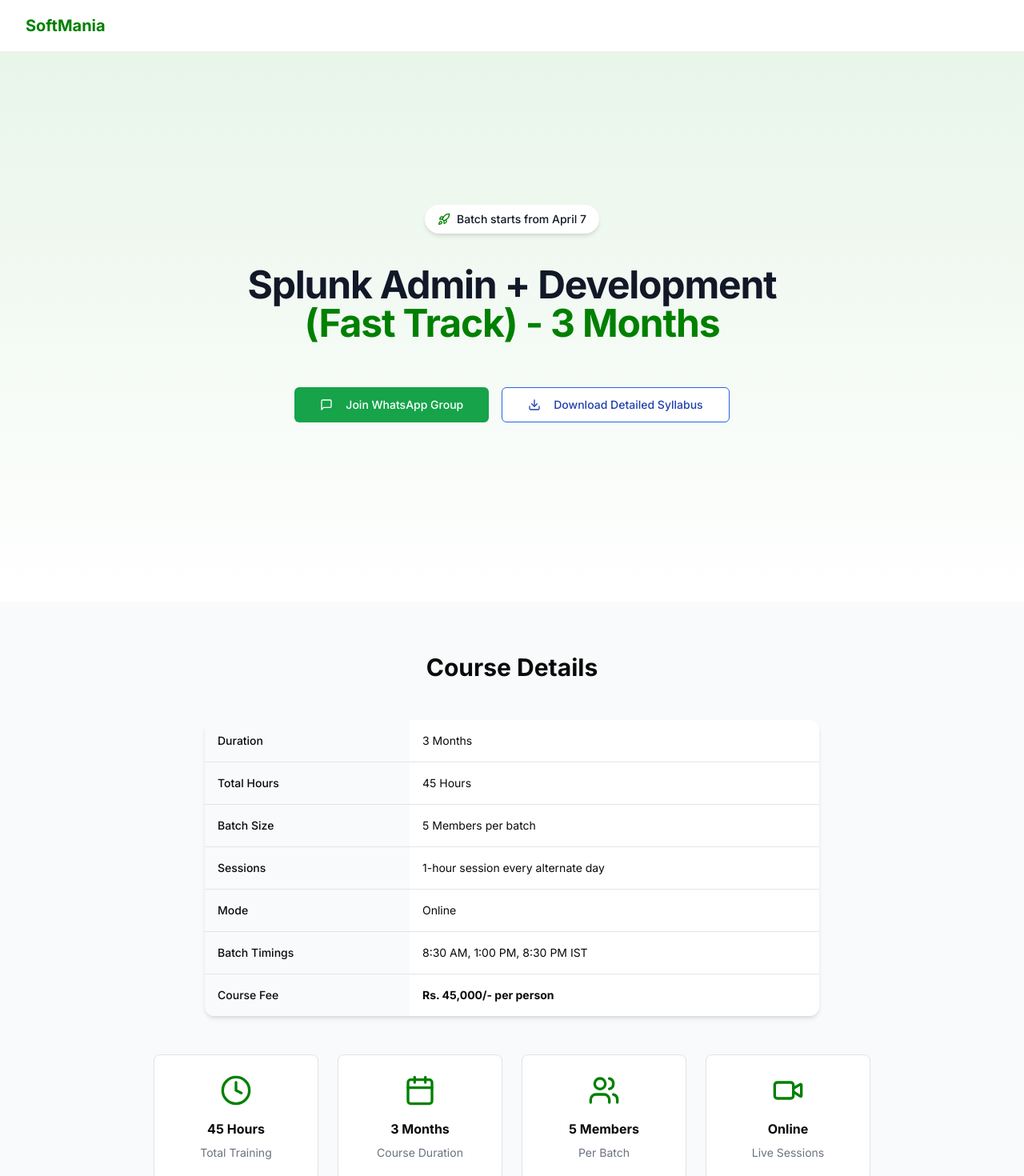
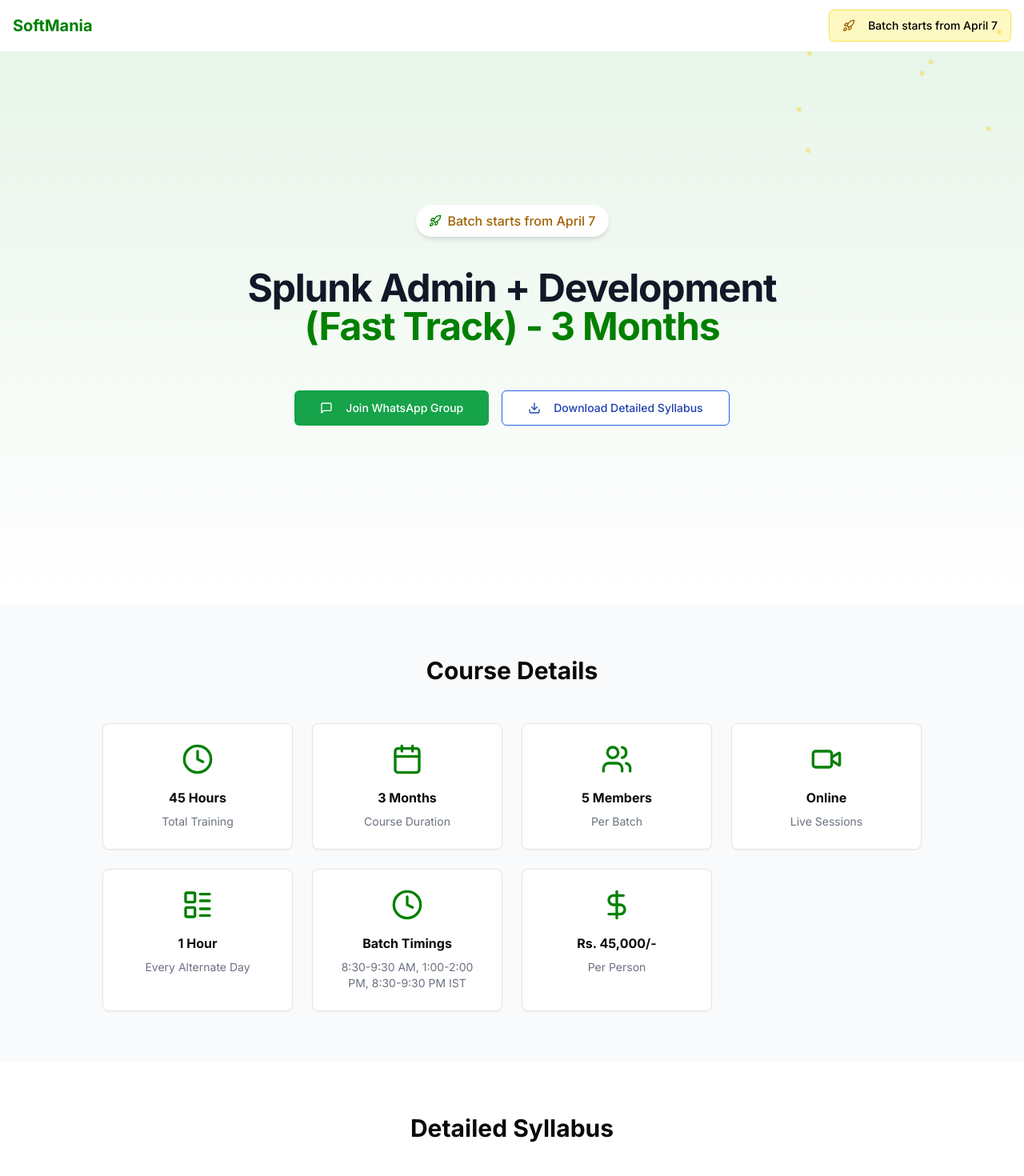
Before and after one commit to Murugananatham/Splunk-Admin-development-Fast-Track, a Next.js app: page / in a window 1280 px wide. Shown: the top 1470 px of the page at 80% size. Built offline with nearby package versions, Linux system fonts and the light colour scheme.

Commit message:
updated section and added action button with styling buttons

```diff
--- a/app/page.tsx
+++ b/app/page.tsx
@@ -1,22 +1,21 @@
 import { Button } from "@/components/ui/button"
 import { Card } from "@/components/ui/card"
 import { Accordion, AccordionContent, AccordionItem, AccordionTrigger } from "@/components/ui/accordion"
-import { Table, TableBody, TableCell, TableRow } from "@/components/ui/table"
 import { Tabs, TabsContent, TabsList, TabsTrigger } from "@/components/ui/tabs"
-import { Download, MessageSquare, CheckCircle, Calendar, Clock, Users, Video, Rocket, CreditCard } from "lucide-react"
-import Image from "next/image"
+import { Download, MessageSquare, CheckCircle, Calendar, Clock, Users, Video, Rocket, CreditCard, DollarSign, LayoutList } from "lucide-react"
 import Link from "next/link"
-import RoadmapChart from "@/components/roadmap-chart"
-import { ContactForm } from "@/components/contact-form"
-
+import Btn03 from "../components/btn-03"
 
 export default function Home() {
   return (
     <div className="flex min-h-screen flex-col">
        {/* Header */}
       <header className="sticky top-0 z-50 w-full bg-transparent">
-          <div className="container mx-auto flex h-16 items-center">
+        <div className="container mx-auto flex h-16 items-center justify-between px-4">
           <span className="text-xl font-bold text-green-700">SoftMania</span>
+          <a href="#contact">
+            <Btn03/>
+          </a>
         </div>
       </header>
 
@@ -28,7 +27,7 @@ export default function Home() {
 
             <div className="inline-flex items-center bg-white px-4 py-2 rounded-full shadow-md">
               <Rocket className="h-4 w-4 text-green-700 mr-2" />
-              <span className="text-sm font-medium text-gray-900">Batch starts from April 7</span>
+              <span className="text-md font-medium text-yellow-700">Batch starts from April 7</span>
             </div>
 
             <h1 className="text-4xl md:text-5xl font-bold tracking-tight text-gray-900 mt-10 mb-14">
@@ -57,42 +56,8 @@ export default function Home() {
         <section id="course-details" className="py-16 bg-gray-50">
       <div className="container">
         <h2 className="text-3xl font-bold text-center mb-12">Course Details</h2>
-            <div className="max-w-3xl mx-auto bg-white rounded-xl shadow-md overflow-hidden">
-              <Table>
-                <TableBody>
-                  <TableRow>
-                    <TableCell className="font-medium bg-gray-50 w-1/3">Duration</TableCell>
-                    <TableCell>3 Months</TableCell>
-                  </TableRow>
-                  <TableRow>
-                    <TableCell className="font-medium bg-gray-50">Total Hours</TableCell>
-                    <TableCell>45 Hours</TableCell>
-                  </TableRow>
-                  <TableRow>
-                    <TableCell className="font-medium bg-gray-50">Batch Size</TableCell>
-                    <TableCell>5 Members per batch</TableCell>
-                  </TableRow>
-                  <TableRow>
-                    <TableCell className="font-medium bg-gray-50">Sessions</TableCell>
-                    <TableCell>1-hour session every alternate day</TableCell>
-                  </TableRow>
-                  <TableRow>
-                    <TableCell className="font-medium bg-gray-50">Mode</TableCell>
-                    <TableCell>Online</TableCell>
-                  </TableRow>
-                  <TableRow>
-                    <TableCell className="font-medium bg-gray-50">Batch Timings</TableCell>
-                    <TableCell>8:30 AM, 1:00 PM, 8:30 PM IST</TableCell>
-                  </TableRow>
-                  <TableRow>
-                    <TableCell className="font-medium bg-gray-50">Course Fee</TableCell>
-                    <TableCell className="font-bold">Rs. 45,000/- per person</TableCell>
-                  </TableRow>
-                </TableBody>
-              </Table>
-            </div>
 
-            <div className="mt-12 grid grid-cols-1 md:grid-cols-4 gap-6 max-w-4xl mx-auto">
+        <div className="grid grid-cols-1 md:grid-cols-3 lg:grid-cols-4 gap-6 max-w-5xl mx-auto">
           <Card className="p-6 text-center flex flex-col items-center">
             <Clock className="h-10 w-10 text-green-700 mb-4" />
             <h3 className="font-bold mb-2">45 Hours</h3>
@@ -112,6 +77,21 @@ export default function Home() {
             <Video className="h-10 w-10 text-green-700 mb-4" />
             <h3 className="font-bold mb-2">Online</h3>
             <p className="text-sm text-gray-500">Live Sessions</p>
+          </Card>
+          <Card className="p-6 text-center flex flex-col items-center">
+            <LayoutList className="h-10 w-10 text-green-700 mb-4" />
+            <h3 className="font-bold mb-2">1 Hour</h3>
+            <p className="text-sm text-gray-500">Every Alternate Day</p>
+          </Card>
+          <Card className="p-6 text-center flex flex-col items-center">
+            <Clock className="h-10 w-10 text-green-700 mb-4" />
+            <h3 className="font-bold mb-2">Batch Timings</h3>
+            <p className="text-sm text-gray-500">8:30-9:30 AM, 1:00-2:00 PM, 8:30-9:30 PM IST</p>
+          </Card>
+          <Card className="p-6 text-center flex flex-col items-center">
+            <DollarSign className="h-10 w-10 text-green-700 mb-4" />
+            <h3 className="font-bold mb-2">Rs. 45,000/-</h3>
+            <p className="text-sm text-gray-500">Per Person</p>
           </Card>
         </div>
       </div>
@@ -289,7 +269,6 @@ export default function Home() {
                     </AccordionItem>
                   </Accordion>
                 </TabsContent>
-
               </Tabs>
 
             </div>
@@ -366,69 +345,74 @@ export default function Home() {
           </div>
         </section>
 
-        {/* Learning Roadmap */}
-        <section id="roadmap" className="py-16 bg-white">
+        {/* Contact & Enrollment */}
+        <section id="contact" className="py-16 bg-white">
           <div className="container">
-            <h2 className="text-3xl font-bold text-center mb-12">Learning Roadmap</h2>
-            <div className="max-w-5xl mx-auto">
-              <RoadmapChart />
+            <h2 className="text-3xl font-bold text-center mb-12">Enrollment Process</h2>
+            <div className="gap-4 max-w-2xl mx-auto">
 
-              <div className="mt-12 grid md:grid-cols-2 gap-8">
-                <div className="bg-gray-50 p-6 rounded-lg">
-                  <h3 className="text-xl font-bold mb-4 text-green-700">Splunk Admin (20 hrs)</h3>
-                  <ul className="space-y-2">
-                    <li className="flex items-start">
-                      <CheckCircle className="h-5 w-5 text-green-700 mr-2 shrink-0 mt-0.5" />
-                      <span>Requirement gathering</span>
-                    </li>
-                    <li className="flex items-start">
-                      <CheckCircle className="h-5 w-5 text-green-700 mr-2 shrink-0 mt-0.5" />
-                      <span>Capacity Planning</span>
-                    </li>
-                    <li className="flex items-start">
-                      <CheckCircle className="h-5 w-5 text-green-700 mr-2 shrink-0 mt-0.5" />
-                      <span>Architecture Planning</span>
-                    </li>
-                    <li className="flex items-start">
-                      <CheckCircle className="h-5 w-5 text-green-700 mr-2 shrink-0 mt-0.5" />
-                      <span>Setup a Splunk Clustered environment</span>
-                    </li>
-                    <li className="flex items-start">
-                      <CheckCircle className="h-5 w-5 text-green-700 mr-2 shrink-0 mt-0.5" />
-                      <span>Deploy Apps to Clustered environment</span>
-                    </li>
-                    <li className="flex items-start">
-                      <CheckCircle className="h-5 w-5 text-green-700 mr-2 shrink-0 mt-0.5" />
-                      <span>Onboard the data to Splunk Clustered environment</span>
-                    </li>
-                  </ul>
+              <div className="space-y-6">
+                <div className="flex items-start gap-4">
+                  <div className="flex items-center justify-center w-8 h-8 rounded-full bg-green-100 text-green-700 font-bold shrink-0">
+                    1
                   </div>
-                <div className="bg-gray-50 p-6 rounded-lg">
-                  <h3 className="text-xl font-bold mb-4 text-green-700">Splunk Developer (20 hrs)</h3>
-                  <ul className="space-y-2">
-                    <li className="flex items-start">
-                      <CheckCircle className="h-5 w-5 text-green-700 mr-2 shrink-0 mt-0.5" />
-                      <span>Field Extraction from data </span>
-                    </li>
-                    <li className="flex items-start">
-                      <CheckCircle className="h-5 w-5 text-green-700 mr-2 shrink-0 mt-0.5" />
-                      <span>CIM Mapping</span>
-                    </li>
-                    <li className="flex items-start">
-                      <CheckCircle className="h-5 w-5 text-green-700 mr-2 shrink-0 mt-0.5" />
-                      <span>Dashboard development</span>
-                    </li>
-                    <li className="flex items-start">
-                      <CheckCircle className="h-5 w-5 text-green-700 mr-2 shrink-0 mt-0.5" />
-                      <span>Reports & Alerts creation</span>
-                    </li>
-                  </ul>
+                  <div>
+                    <h4 className="font-medium mb-1">Complete Registration</h4>
+                    <p className="text-gray-600 text-sm">
+                      Fill out the enrollment form and select your preferred batch timing
+                    </p>
+                  </div>
+                </div>
+                <div className="flex items-start gap-4">
+                  <div className="flex items-center justify-center w-8 h-8 rounded-full bg-green-100 text-green-700 font-bold shrink-0">
+                    2
+                  </div>
+                  <div>
+                    <h4 className="font-medium mb-1">Make Payment</h4>
+                    <p className="text-gray-600 text-sm">
+                      Secure payment options available including UPI, credit card, and bank transfer
+                    </p>
+                  </div>
+                </div>
+                <div className="flex items-start gap-4">
+                  <div className="flex items-center justify-center w-8 h-8 rounded-full bg-green-100 text-green-700 font-bold shrink-0">
+                    3
+                  </div>
+                  <div>
+                    <h4 className="font-medium mb-1">Start onboarding...</h4>
+                    <p className="text-gray-600 text-sm">
+                      Connect with instructors and get your initial questions answered
+                    </p>
+                  </div>
+                </div>
+
+              </div>
+
+              <div className="mt-8 p-6 bg-green-100 rounded-lg shadow-sm border border-gray-100">
+                <h4 className="font-bold mb-4 text-green-700">Ready to Enroll?</h4>
+                <p className="text-gray-600 mb-6">
+                  Join our WhatsApp group for quick enrollment and get answers to all your questions from our expert
+                  instructors.
+                </p>
+                <div className="flex flex-col sm:flex-row gap-4">
+                  <a href="https://chat.whatsapp.com/I5MJEOAfg8z4gquQnHRHUj" target="_blank" rel="noopener noreferrer">
+                    <Button className="bg-green-600 hover:bg-green-800 rounded-full">
+                      <MessageSquare className="mr-2 h-4 w-4" />
+                      WhatsApp Group
+                    </Button>
+                  </a>
+                  <a href="https://www.softmania.in/splunk-training/index" target="_blank" rel="noopener noreferrer">
+                    <Button className="bg-green-700 hover:bg-green-800 rounded-full">
+                      <CreditCard className="mr-2 h-4 w-4" />
+                      Payment Link
+                    </Button>
+                  </a>
                 </div>
               </div>
             </div>
           </div>
         </section>
-
+      </main>
 
         {/* FAQ Section */}
         <section id="faq" className="py-16 bg-gray-50">
@@ -602,75 +586,6 @@ export default function Home() {
           </div>
         </section>
 
-        {/* Contact & Enrollment */}
-        <section id="contact" className="py-16 bg-white">
-          <div className="container">
-            <h2 className="text-3xl font-bold text-center mb-12">Enrollment Process</h2>
-            <div className="gap-4 max-w-2xl mx-auto">
-
-              <div className="space-y-6">
-                <div className="flex items-start gap-4">
-                  <div className="flex items-center justify-center w-8 h-8 rounded-full bg-green-100 text-green-700 font-bold shrink-0">
-                    1
-                  </div>
-                  <div>
-                    <h4 className="font-medium mb-1">Join the WhatsApp Group</h4>
-                    <p className="text-gray-600 text-sm">
-                      Connect with instructors and get your initial questions answered
-                    </p>
-                  </div>
-                </div>
-                <div className="flex items-start gap-4">
-                  <div className="flex items-center justify-center w-8 h-8 rounded-full bg-green-100 text-green-700 font-bold shrink-0">
-                    2
-                  </div>
-                  <div>
-                    <h4 className="font-medium mb-1">Complete Registration</h4>
-                    <p className="text-gray-600 text-sm">
-                      Fill out the enrollment form and select your preferred batch timing
-                    </p>
-                  </div>
-                </div>
-                <div className="flex items-start gap-4">
-                  <div className="flex items-center justify-center w-8 h-8 rounded-full bg-green-100 text-green-700 font-bold shrink-0">
-                    3
-                  </div>
-                  <div>
-                    <h4 className="font-medium mb-1">Make Payment</h4>
-                    <p className="text-gray-600 text-sm">
-                      Secure payment options available including UPI, credit card, and bank transfer
-                    </p>
-                  </div>
-                </div>
-
-              </div>
-
-              <div className="mt-8 p-6 bg-green-100 rounded-lg shadow-sm border border-gray-100">
-                <h4 className="font-bold mb-4 text-green-700">Ready to Enroll?</h4>
-                <p className="text-gray-600 mb-6">
-                  Join our WhatsApp group for quick enrollment and get answers to all your questions from our expert
-                  instructors.
-                </p>
-                <div className="flex flex-col sm:flex-row gap-4">
-                  <a href="https://chat.whatsapp.com/I5MJEOAfg8z4gquQnHRHUj" target="_blank" rel="noopener noreferrer">
-                    <Button className="bg-green-600 hover:bg-green-800 rounded-full">
-                      <MessageSquare className="mr-2 h-4 w-4" />
-                      WhatsApp Group
-                    </Button>
-                  </a>
-                  <a href="https://www.softmania.in/splunk-training/index" target="_blank" rel="noopener noreferrer">
-                    <Button className="bg-green-700 hover:bg-green-800 rounded-full">
-                      <CreditCard className="mr-2 h-4 w-4" />
-                      Payment Link
-                    </Button>
-                  </a>
-                </div>
-              </div>
-            </div>
-          </div>
-        </section>
-      </main>
-
       {/* Footer */}
       <footer className="bg-gray-900 text-gray-300 py-12">
         <div className="container">
--- /dev/null
+++ b/components/btn-03.tsx
@@ -0,0 +1,97 @@
+"use client"
+
+import { cn } from "@/lib/utils"
+import { motion, useAnimation } from "motion/react"
+import { Magnet, Rocket } from "lucide-react"
+import { useEffect, useState, useCallback } from "react"
+import { Button } from "@/components/ui/button"
+
+interface Btn03Props extends React.ButtonHTMLAttributes<HTMLButtonElement> {
+  particleCount?: number
+  attractRadius?: number
+}
+
+interface Particle {
+  id: number
+  x: number
+  y: number
+}
+
+export default function Btn03({ className, particleCount = 12, attractRadius = 50, ...props }: Btn03Props) {
+  const [isAttracting, setIsAttracting] = useState(false)
+  const [particles, setParticles] = useState<Particle[]>([])
+  const particlesControl = useAnimation()
+
+  useEffect(() => {
+    const newParticles = Array.from({ length: particleCount }, (_, i) => ({
+      id: i,
+      x: Math.random() * 360 - 180,
+      y: Math.random() * 360 - 180,
+    }))
+    setParticles(newParticles)
+  }, [particleCount])
+
+  const handleInteractionStart = useCallback(async () => {
+    setIsAttracting(true)
+    await particlesControl.start({
+      x: 0,
+      y: 0,
+      transition: {
+        type: "spring",
+        stiffness: 50,
+        damping: 10,
+      },
+    })
+  }, [particlesControl])
+
+  const handleInteractionEnd = useCallback(async () => {
+    setIsAttracting(false)
+    await particlesControl.start((i) => ({
+      x: particles[i].x,
+      y: particles[i].y,
+      transition: {
+        type: "spring",
+        stiffness: 100,
+        damping: 15,
+      },
+    }))
+  }, [particlesControl, particles])
+
+  return (
+    <Button
+      className={cn(
+        "min-w-40 relative touch-none",
+        "bg-yellow-100 dark:bg-yellow-900",
+        "hover:bg-yellow-200 dark:hover:bg-yellow-800",
+        "text-black dark:text-black",
+        "border border-yellow-300 dark:border-yellow-700",
+        "transition-all duration-300",
+        className,
+      )}
+      onMouseEnter={handleInteractionStart}
+      onMouseLeave={handleInteractionEnd}
+      onTouchStart={handleInteractionStart}
+      onTouchEnd={handleInteractionEnd}
+      {...props}
+    >
+      {particles.map((_, index) => (
+        <motion.div
+          key={index}
+          custom={index}
+          initial={{ x: particles[index].x, y: particles[index].y }}
+          animate={particlesControl}
+          className={cn(
+            "absolute w-1.5 h-1.5 rounded-full",
+            "bg-yellow-400 dark:bg-yellow-300",
+            "transition-opacity duration-300",
+            isAttracting ? "opacity-100" : "opacity-40",
+          )}
+        />
+      ))}
+      <span className="relative w-full flex items-center justify-center gap-2">
+        <Rocket className={cn("w-4 h-4 transition-transform duration-300 h-4 w-4 text-yellow-700 mr-2", isAttracting && "scale-110")} />
+        {isAttracting ? "Start entroll now..." : "Batch starts from April 7"}
+      </span>
+    </Button>
+  )
+}
```
Also changed, not shown: package.json (+5 -2 lines), 2 other files (tests, documents, lock files or other folders). Lines whose indentation alone changed are shown as unchanged.
